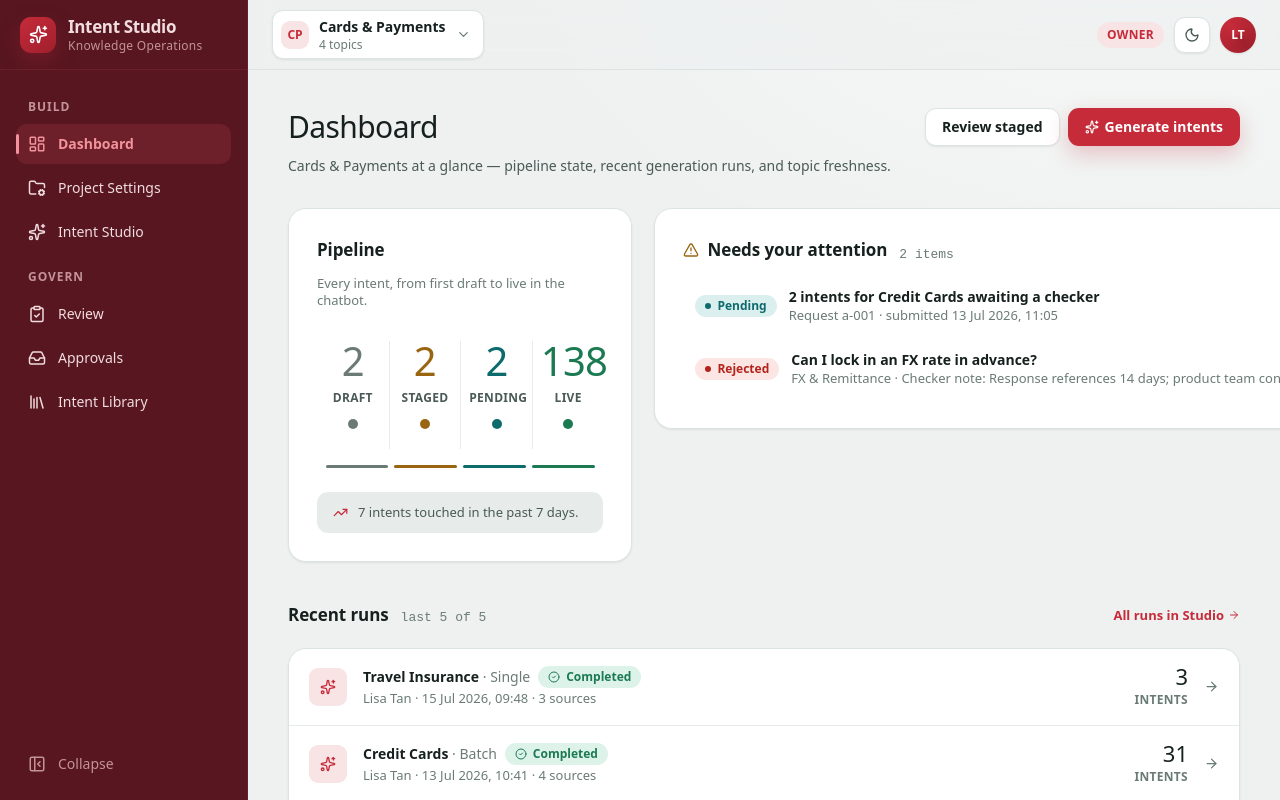
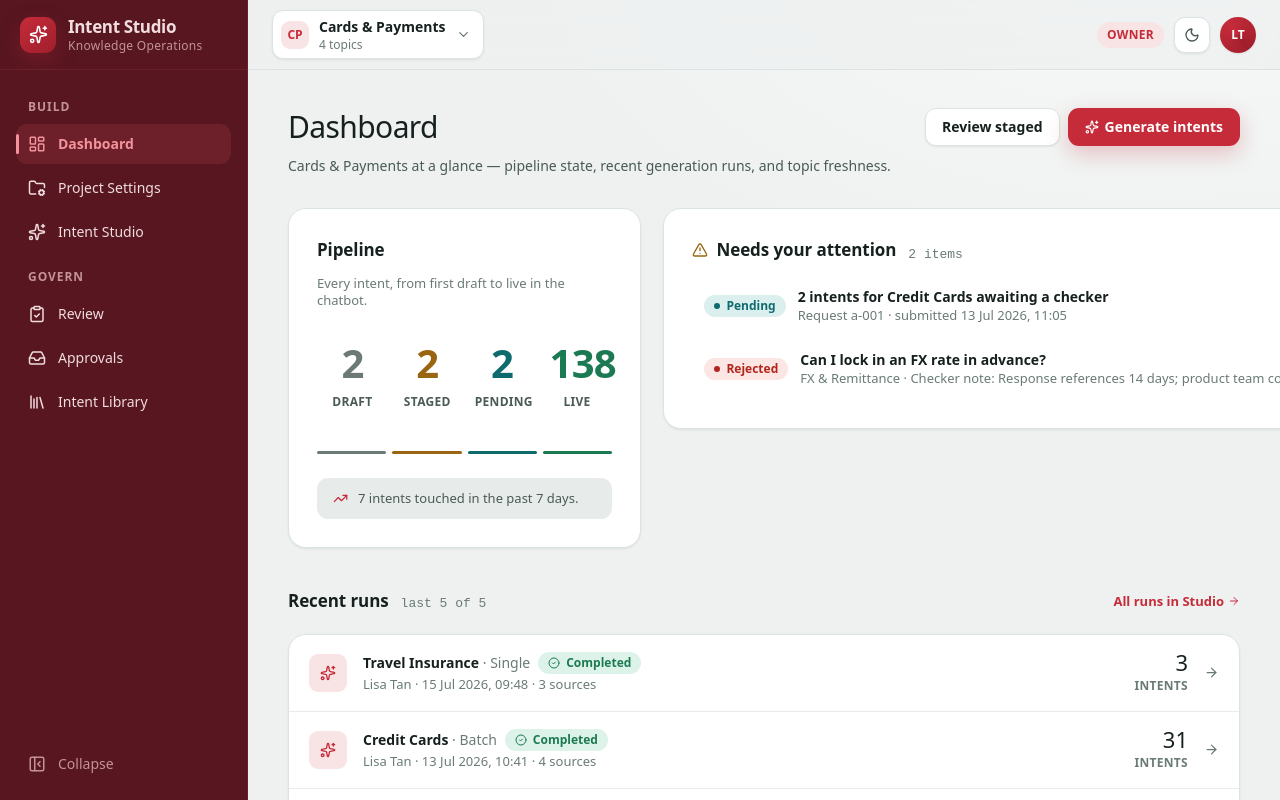
Before and after one commit to xiaodoushabing/chatbot-chat-BO, a React (Vite) app: page / in a window 1280 px wide. Both pictures are taken after typing "Sample", "Sample123" into the empty fields and a click on the button "Sign in". Built offline with nearby package versions, Linux system fonts and the light colour scheme.

Commit message:
Dashboard Pipeline: cleaner flow — drop redundant per-stage dots + table dividers, colored numerals + one-line labels + a staggered per-stage flow track

```diff
--- a/src/pages/dashboard/Dashboard.tsx
+++ b/src/pages/dashboard/Dashboard.tsx
@@ -54,36 +54,34 @@ function FlowStrip({ intents }: { intents: Intent[] }) {
 
   return (
     <div>
-      <div role="navigation" aria-label="Intent pipeline" className="flex items-stretch">
-        {stages.map((s, i) => {
+      <div role="navigation" aria-label="Intent pipeline" className="flex items-stretch gap-1">
+        {stages.map(s => {
           const tone = STAGE_TONE[s.key];
           return (
-            <div key={s.key} className="flex min-w-0 flex-1 items-stretch">
-              {i > 0 && <span className="my-2 w-px shrink-0 bg-line-soft" aria-hidden />}
             <Link
+              key={s.key}
               to={s.to}
               aria-label={`${plural(s.count, `${s.label.toLowerCase()} intent`)} — ${s.hint}`}
-                className="group min-w-0 flex-1 rounded-(--radius-ctl) px-2 py-2 text-center transition-colors duration-150 ease-(--ease-out) hover:bg-surface-2 focus-visible:outline-2 focus-visible:-outline-offset-2 focus-visible:outline-(--accent)"
+              className="group min-w-0 flex-1 rounded-(--radius-field) px-2 py-2.5 text-center transition-colors duration-150 ease-(--ease-out) hover:bg-surface-2 focus-visible:outline-2 focus-visible:-outline-offset-2 focus-visible:outline-(--accent)"
             >
               <span
                 className={cn(
-                    'block font-display text-2xl leading-none font-medium tracking-[-0.02em] tabular-nums transition-transform duration-200 ease-(--ease-out) group-hover:scale-[1.05]',
+                  'block font-display text-2xl leading-none font-semibold tracking-[-0.02em] tabular-nums transition-transform duration-200 ease-(--ease-out) group-hover:scale-[1.06]',
                   tone.text,
                 )}
               >
                 {s.count}
               </span>
-                <span className="mt-2 block text-2xs font-semibold tracking-wide text-ink-2 uppercase">{s.label}</span>
-                <span className={cn('mx-auto mt-3 block h-2.5 w-2.5 rounded-full shadow-[0_0_0_4px_var(--bg)]', tone.dot)} aria-hidden />
-                <span className="mt-1.5 block h-3.5 text-2xs text-ink-3 opacity-0 transition-opacity duration-150 group-hover:opacity-100 group-focus-visible:opacity-100 max-lg:hidden">
+              <span className="mt-2.5 block text-2xs font-semibold tracking-wide text-ink-2 uppercase">{s.label}</span>
+              <span className="mt-1 block h-3.5 text-2xs text-ink-3 opacity-0 transition-opacity duration-150 group-hover:opacity-100 group-focus-visible:opacity-100 max-lg:hidden">
                 {s.hint}
               </span>
             </Link>
-            </div>
           );
         })}
       </div>
-      <div className="mt-2 flex items-center gap-1.5 px-[3%]" aria-hidden>
+      {/* Flow track — one segment per stage in its own colour, filling with a small stagger. */}
+      <div className="mt-3 flex items-center gap-1.5" aria-hidden>
         {stages.map((s, i) => (
           <div
             key={s.key}
```
Lines whose indentation alone changed are shown as unchanged.
